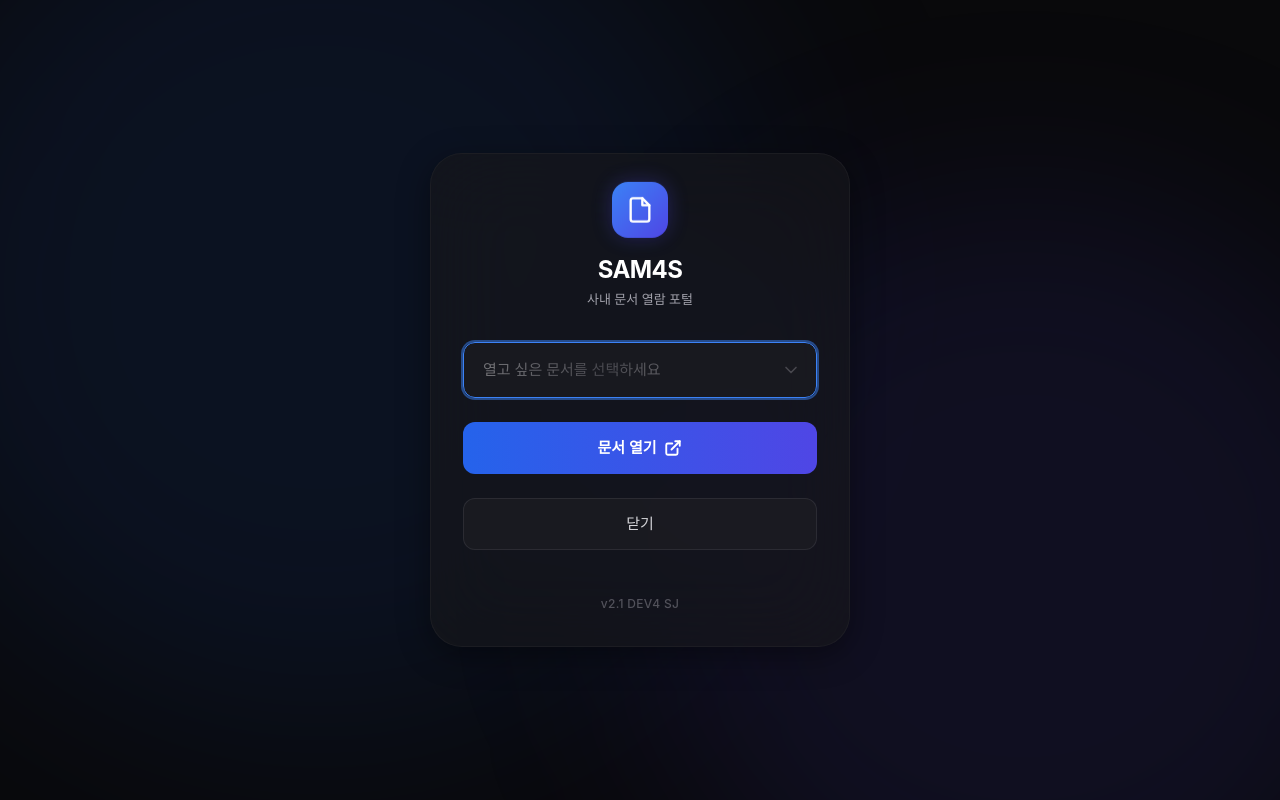
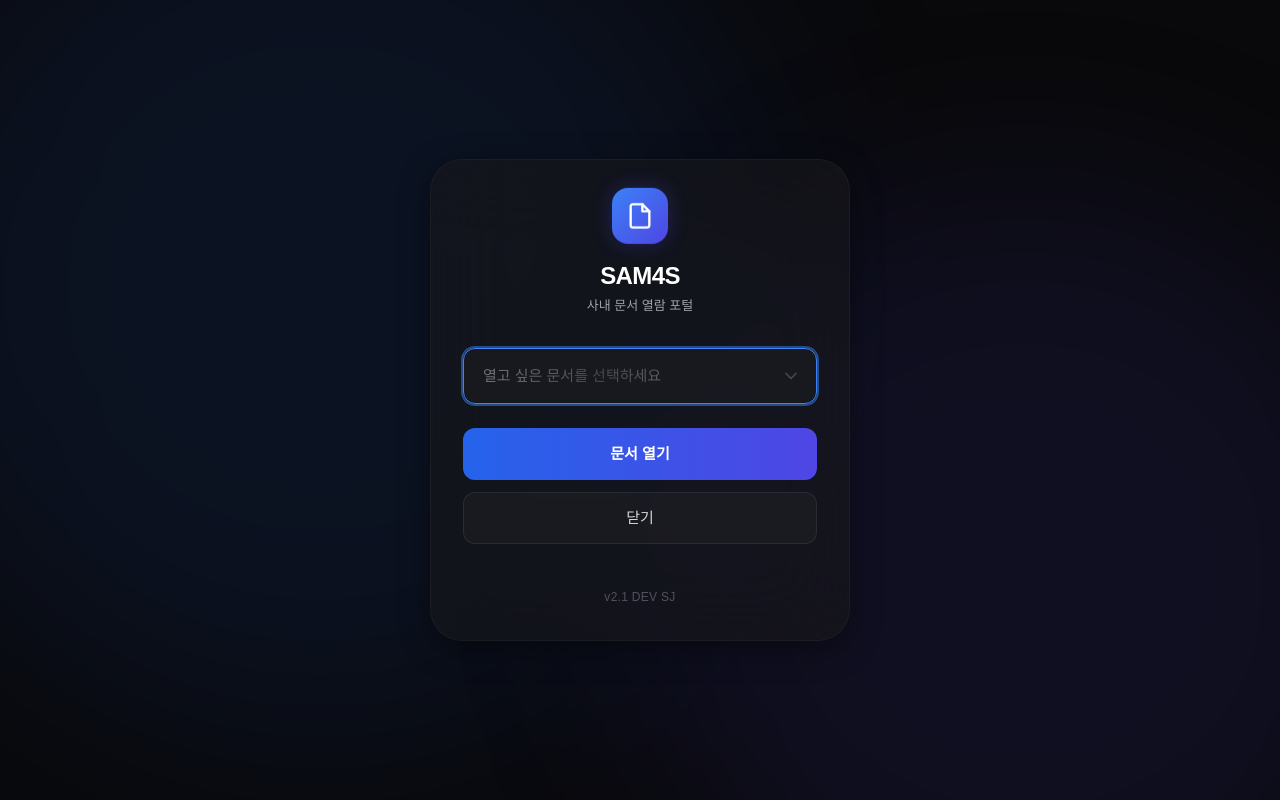
Before and after one commit to pwangcony/opendoc, a plain HTML site: page index.html in a window 1280 px wide. Both pictures are taken after a click on the button "문서 열기". Drawn offline with nearby package versions, Linux system fonts and the light colour scheme; a web font is replaced by a local one.

Commit message:
Update index.html

```diff
--- a/index.html
+++ b/index.html
@@ -2,38 +2,35 @@
 <html lang="ko">
 <head>
     <meta charset="UTF-8">
-    <meta name="viewport" content="width=device-width, initial-scale=1.0">
+    <meta name="viewport" content="width=device-width, initial-scale=1.0, maximum-scale=1.0, user-scalable=no">
     <meta name="apple-mobile-web-app-capable" content="yes">
     <meta name="apple-mobile-web-app-status-bar-style" content="black-translucent">
     <title>SAM4S - 문서열기</title>
 
+    <link rel="manifest" href="./manifest.json">
     <link rel="stylesheet" as="style" crossorigin href="https://cdn.jsdelivr.net/gh/orioncactus/pretendard@v1.3.9/dist/web/variable/pretendardvariable.min.css" />
 
-    <!-- Tailwind CSS CDN -->
     <script src="https://cdn.tailwindcss.com"></script>
     <script>
         tailwind.config = {
             theme: {
                 extend: {
                     fontFamily: {
-                        sans: ['"Pretendard Variable"', 'Pretendard', '-apple-system', 'BlinkMacSystemFont', 'system-ui', 'Roboto', 'Helvetica Neue', 'Segoe UI', 'sans-serif'],
+                        sans: ['"Pretendard Variable"', 'Pretendard', 'sans-serif']
                     },
                     colors: {
-                        zinc: {
-                            850: '#1f1f22',
-                            950: '#09090b',
-                        }
+                        zinc: { 850: '#1f1f22', 950: '#09090b' }
                     },
                     animation: {
                         'float': 'float 3s ease-in-out infinite',
-                        'shake': 'shake 0.4s cubic-bezier(.36,.07,.19,.97) both',
+                        'shake': 'shake 0.4s both',
                         'fade-in': 'fadeIn 0.5s ease-out forwards',
                         'shimmer': 'shimmer 2.5s linear infinite',
                     },
                     keyframes: {
                         float: {
                             '0%, 100%': { transform: 'translateY(0)' },
-                            '50%': { transform: 'translateY(-5px)' },
+                            '50%': { transform: 'translateY(-5px)' }
                         },
                         shake: {
                             '10%, 90%': { transform: 'translate3d(-1px, 0, 0)' },
@@ -43,7 +40,7 @@
                         },
                         fadeIn: {
                             '0%': { opacity: '0', transform: 'translateY(10px)' },
-                            '100%': { opacity: '1', transform: 'translateY(0)' },
+                            '100%': { opacity: '1', transform: 'translateY(0)' }
                         },
                         shimmer: {
                             '0%': { backgroundPosition: '200% 0' },
@@ -54,42 +51,45 @@
             }
         }
     </script>
+
     <style>
+        @charset "UTF-8";
+
         select {
-            -webkit-appearance: none;
-            -moz-appearance: none;
-            appearance: none;
+            -webkit-appearance: none !important;
+            -moz-appearance: none !important;
+            appearance: none !important;
+            text-align: left;
         }
-        /* 선택 후에만 중앙 정렬을 강제하기 위한 클래스 */
+
         .selected-center {
             text-align: center !important;
             text-align-last: center !important;
         }
-        /* 드롭다운 리스트(option)는 왼쪽 정렬 유지 */
+
         option {
             background-color: #18181b;
             color: #e4e4e7;
             padding: 16px;
             text-align: left !important;
         }
+
         ::-webkit-scrollbar { width: 8px; }
         ::-webkit-scrollbar-track { background: transparent; }
         ::-webkit-scrollbar-thumb { background: #3f3f46; border-radius: 4px; }
         ::-webkit-scrollbar-thumb:hover { background: #52525b; }
     </style>
 </head>
-<body class="bg-zinc-950 flex items-center justify-center min-h-screen p-4 font-sans text-zinc-100 selection:bg-blue-500/30">
+<body class="bg-zinc-950 flex items-center justify-center min-h-screen p-4 font-sans text-zinc-100 selection:bg-blue-500/30 overflow-hidden">
 
-    <!-- 배경 효과 -->
     <div class="fixed inset-0 pointer-events-none z-0">
         <div class="absolute top-[-20%] left-[-10%] w-[70vw] h-[70vw] rounded-full bg-blue-600/10 blur-[120px]"></div>
         <div class="absolute bottom-[-20%] right-[-10%] w-[60vw] h-[60vw] rounded-full bg-indigo-600/10 blur-[100px]"></div>
     </div>
 
-    <!-- 메인 컨테이너 -->
-    <main class="w-full max-w-[420px] bg-zinc-900/60 backdrop-blur-2xl border border-zinc-800/50 rounded-[2rem] p-8 shadow-[0_8px_32px_rgba(0,0,0,0.4)] relative z-10 animate-fade-in flex flex-col gap-8">
+    <main class="w-full max-w-[420px] bg-zinc-900/60 backdrop-blur-2xl border border-zinc-800/50 rounded-[2rem] p-8 shadow-[0_8px_32px_rgba(0,0,0,0.4)] relative z-10 animate-fade-in flex flex-col gap-8 text-center">
 
-        <header class="text-center flex flex-col items-center justify-center space-y-3">
+        <header class="flex flex-col items-center justify-center space-y-3">
             <div class="w-14 h-14 rounded-2xl bg-gradient-to-br from-blue-500 to-indigo-600 flex items-center justify-center shadow-[0_0_20px_rgba(79,70,229,0.3)] animate-float">
                 <svg xmlns="http://www.w3.org/2000/svg" width="28" height="28" viewBox="0 0 24 24" fill="none" stroke="currentColor" stroke-width="2" stroke-linecap="round" stroke-linejoin="round" class="text-white">
                     <path d="M14 2H6a2 2 0 0 0-2 2v16a2 2 0 0 0 2 2h12a2 2 0 0 0 2-2V8z"></path>
@@ -118,10 +118,10 @@
                     <option value="doc10">(SA기타-15-0001_S2) 신규거래선 진행현황</option>
                     <option value="doc11">(SA기타-16-0001_S2) ECR 모델코드</option>
                     <option value="doc12">(SA기타-23-0001_S2) 러시아 OL 거래선 바코드 모델코드</option>
-                    <option value="doc13">SAM4S 모델명채번 기준서</option>
-                    <option value="doc14">SAM4S 인증자료</option>
-                    <option value="doc15">SAM4S 바이어체크리스트</option>
-                    <option value="doc16">SAM4S 개발문서관리대장</option>
+                    <option value="doc13">모델명채번 기준서(로그인 필요)</option>
+                    <option value="doc14">인증자료(로그인 필요)</option>
+                    <option value="doc15">바이어체크리스트(로그인 필요)</option>
+                    <option value="doc16">개발문서관리대장(로그인 필요)</option>
                 </select>
 
                 <div class="absolute right-4 top-1/2 -translate-y-1/2 pointer-events-none text-zinc-500 group-hover:text-zinc-300 transition-colors z-0">
@@ -131,27 +131,24 @@
                 </div>
 
                 <div id="placeholderText" class="absolute inset-y-0 left-5 flex items-center pointer-events-none transition-opacity duration-300 z-0">
-                    <span class="bg-gradient-to-l from-zinc-500 via-zinc-100 to-zinc-500 bg-[length:200%_auto] text-transparent bg-clip-text animate-shimmer text-[15px] font-medium">
+                    <span class="bg-gradient-to-r from-zinc-500 via-zinc-100 to-zinc-500 bg-[length:200%_auto] text-transparent bg-clip-text animate-shimmer text-[15px] font-medium">
                         열고 싶은 문서를 선택하세요
                     </span>
                 </div>
             </div>
 
+            <div class="flex flex-col gap-3">
                 <button id="btnOpen" class="w-full h-[52px] rounded-xl bg-gradient-to-r from-blue-600 to-indigo-600 text-white font-semibold text-[15px] flex items-center justify-center gap-2 transition-all duration-300 hover:shadow-[0_0_20px_rgba(79,70,229,0.4)] hover:-translate-y-0.5 active:scale-[0.98]">
                     <span>문서 열기</span>
-                <svg xmlns="http://www.w3.org/2000/svg" width="18" height="18" viewBox="0 0 24 24" fill="none" stroke="currentColor" stroke-width="2.5" stroke-linecap="round" stroke-linejoin="round">
-                    <path d="M18 13v6a2 2 0 0 1-2 2H5a2 2 0 0 1-2-2V8a2 2 0 0 1 2-2h6"></path>
-                    <polyline points="15 3 21 3 21 9"></polyline>
-                    <line x1="10" y1="14" x2="21" y2="3"></line>
-                </svg>
                 </button>
                 <button id="btnClose" class="w-full h-[52px] rounded-xl bg-zinc-800/40 border border-zinc-700/50 text-zinc-300 font-medium text-[15px] transition-all duration-200 hover:bg-zinc-800 hover:text-white active:scale-[0.98]">
                     <span>닫기</span>
                 </button>
             </div>
+        </div>
 
         <div class="text-center pt-2">
-            <span class="text-zinc-600 text-[12px] font-medium tracking-wide">v2.1 DEV4 SJ</span>
+            <span class="text-zinc-600 text-[12px] font-medium tracking-wide">v2.1 DEV SJ</span>
         </div>
     </main>
 
@@ -177,38 +174,38 @@
 
         document.addEventListener('contextmenu', e => e.preventDefault());
         document.addEventListener('keydown', e => {
-            if (e.key === 'F12' || (e.ctrlKey && e.shiftKey && (e.key === 'I' || e.key === 'J' || e.key === 'C')) || (e.ctrlKey && e.key === 'U')) {
+            if (e.key === 'F12' ||
+                (e.ctrlKey && e.shiftKey && (e.key === 'I' || e.key === 'i' || e.key === 'J' || e.key === 'j' || e.key === 'C' || e.key === 'c')) ||
+                (e.ctrlKey && (e.key === 'U' || e.key === 'u'))) {
                 e.preventDefault();
                 return false;
             }
         });
 
         document.addEventListener('DOMContentLoaded', () => {
-            const selectElement = document.getElementById('linkSelect');
+            const select = document.getElementById('linkSelect');
             const placeholder = document.getElementById('placeholderText');
             const btnOpen = document.getElementById('btnOpen');
+            const btnClose = document.getElementById('btnClose');
 
-            if (selectElement) {
-                selectElement.addEventListener('change', (e) => {
+            select.addEventListener('change', (e) => {
                 if(e.target.value !== "") {
-                        if (placeholder) placeholder.style.opacity = '0';
-                        selectElement.classList.add('selected-center');
+                    placeholder.style.opacity = '0';
+                    select.classList.add('selected-center');
+                    select.classList.remove('border-red-500', 'ring-red-500/50');
                 }
             });
-            }
 
-            if (btnOpen) {
             btnOpen.addEventListener('click', () => {
-                    const selectedKey = selectElement.value;
-                    if (selectedKey && linkMap[selectedKey]) {
-                        window.open(atob(linkMap[selectedKey]), '_blank');
+                const key = select.value;
+                if (key && linkMap[key]) {
+                    window.open(atob(linkMap[key]), '_blank');
                 } else {
-                        selectElement.classList.add('animate-shake', 'border-red-500', 'ring-2', 'ring-red-500/50');
-                        setTimeout(() => selectElement.classList.remove('animate-shake'), 400);
-                        selectElement.focus();
+                    select.classList.add('animate-shake', 'border-red-500', 'ring-2', 'ring-red-500/50');
+                    setTimeout(() => select.classList.remove('animate-shake'), 400);
+                    select.focus();
                 }
             });
-            }
 
             btnClose.addEventListener('click', () => {
                 if (confirm('창을 닫으시겠습니까?')) {
@@ -218,5 +215,4 @@
         });
     </script>
 </body>
-
 </html>
```
Lines whose indentation alone changed are shown as unchanged.
